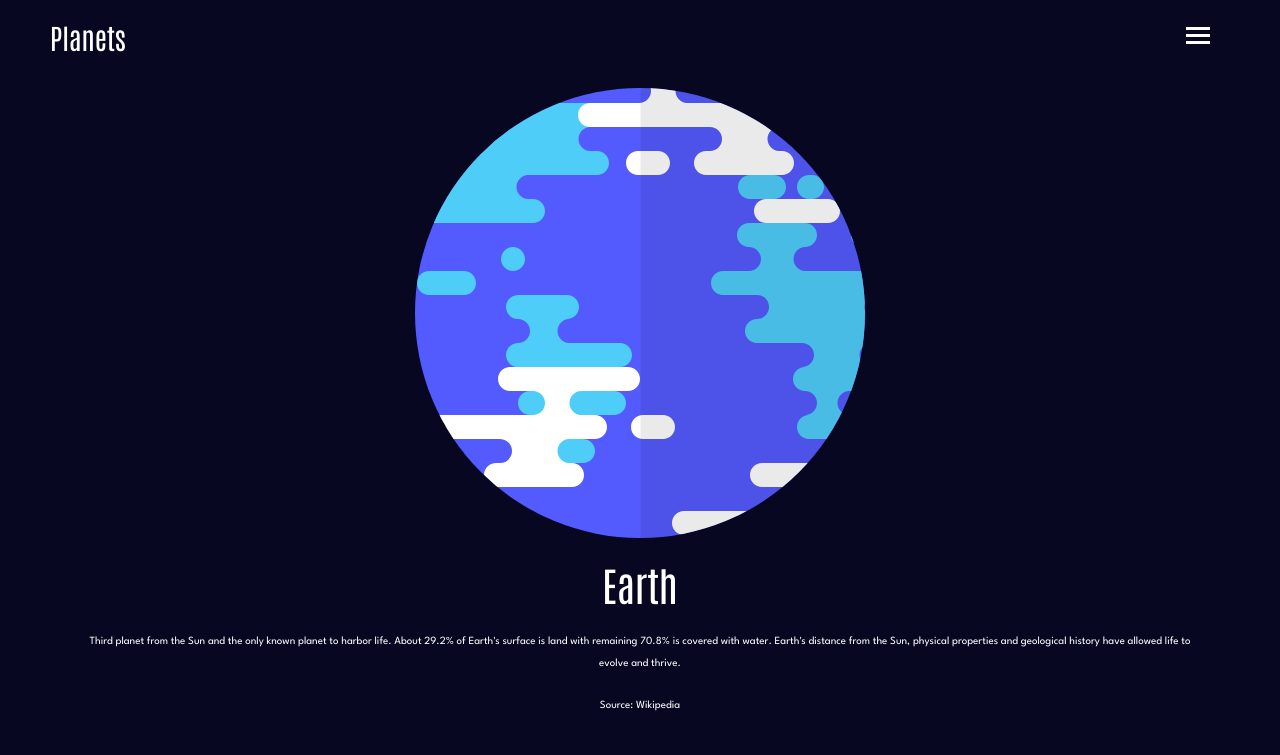
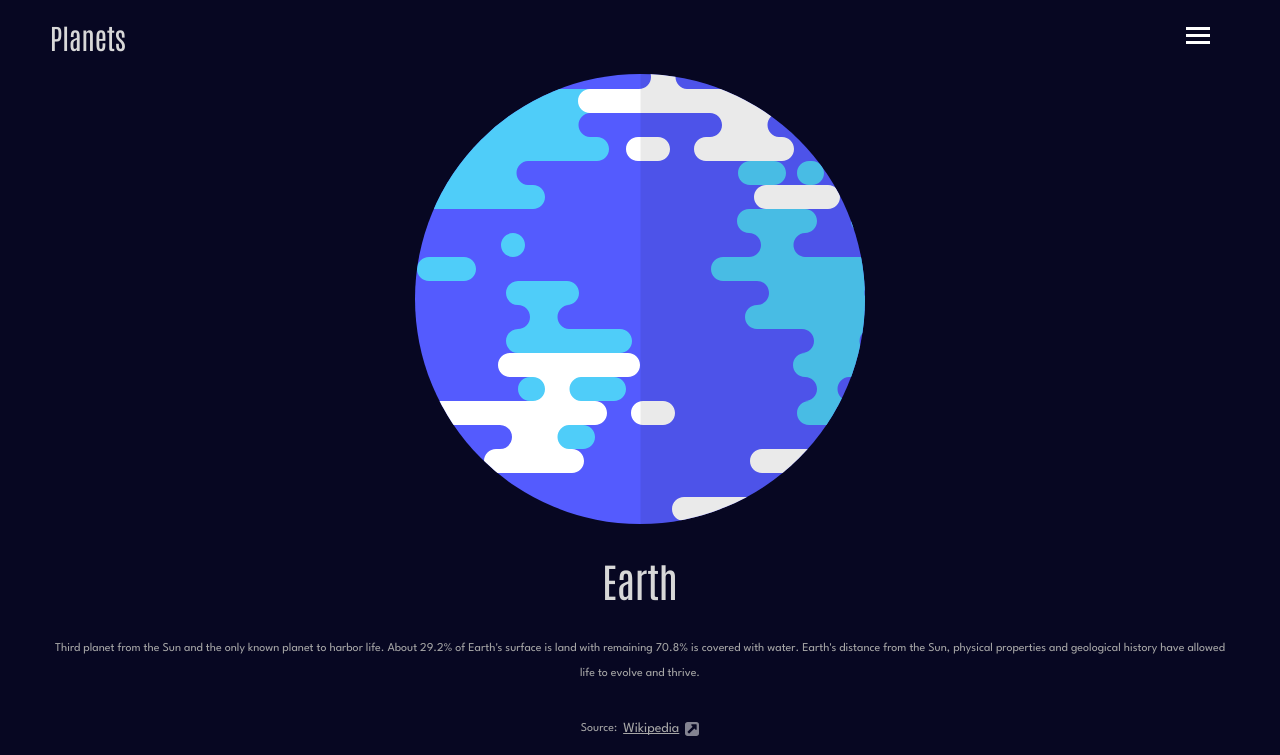
Before and after one commit to cgojk/planets, a React (Vite) app: page /earth in a window 1280 px wide. Shown: the top 755 px of the page. Built offline with nearby package versions, Linux system fonts and the light colour scheme.

Commit message:
adding padding styling the overview page

```diff
--- a/src/components/Overview.jsx
+++ b/src/components/Overview.jsx
@@ -1,6 +1,7 @@
 import React from "react";
 import { useParams } from "react-router-dom";
 import data from "../data.json";
+import linksource from "../assets/icon-source.svg";
 
 export default function Overview() {
   const {planetName } = useParams();
@@ -14,7 +15,7 @@ export default function Overview() {
   }
 
   return (
-    <section className="overview">
+    <section className="overview ">
       <div className="overview__inner container">
 
 
@@ -39,7 +40,10 @@ export default function Overview() {
           rel="noopener noreferrer"
           className="overview__item__source"
         >
-          Source: Wikipedia
+          Source: <span className="overview__item__source__link"
+          >Wikipedia
+          <img src={linksource} alt="link source" className="link__source__icon" />
+          </span>
         </a>
    </div>
       <ul className="overview__item__details">
--- a/src/styles/_base.scss
+++ b/src/styles/_base.scss
@@ -17,6 +17,7 @@ body {
   min-height: 100vh;
   display: flex;
   flex-direction: column;
+  padding:var(--space-5);
 }
 
 .main-content {
@@ -154,37 +155,76 @@ a {
   display: flex;
   flex-direction: column;
   align-items: center;
-  gap: var(--space-6);
+  gap: var(--space-8);
   text-align: center;
-  padding: var(--space-10);
+  padding: var(--space-4);
 
   .overview__item__content{
-    font: var(--font-10-regular);
-    letter-spacing: var(--font-10-regular-letter-spacing);
+    font: var(--font-9-regular);
+    letter-spacing: var(--font-9-regular-letter-spacing);
     color: var(--neutral-400);
+
   }
+  .overview__item__source{
+    font: var(--font-9-regular);
+    letter-spacing: var(--font-9-regular-letter-spacing);
+    color: var(--neutral-400);
+    display:flex;
+    justify-content:center;
+    align-items:center;
+    flex-direction:row;
+    gap:var(--space-2);
+
+
+  }
+
+  .overview__item__source__link{
+  font: var(--font-8-regular);
+  letter-spacing: var(--font-8-regular-letter-spacing);
+  text-decoration-line: underline;
+  text-decoration-skip-ink: none;
+  text-decoration-thickness: auto;
+  text-underline-offset: auto;
+  text-underline-position: from-font;
+  display:flex;
+  align-items:center;
+  justify-content:center;
+    flex-direction:row;
+    gap:var(--space-2);
+    .link__source__icon{
+      width:14px;
+      height:14px;
+    }
+
+
+  }
+
 }
+
 
 .overview__item__details {
   display: flex;
   flex-direction: column;
   gap: var(--space-3);
-  margin-left:0;
+  list-style: none;
+  padding: 0;
+  margin: var(--space-8) 0 0 0;
+
 
 
   .item__result{
     display:flex;
     flex-direction:row;
     justify-content:space-between;
-    border:1px solid var(--neutral-0);
-    padding:var(--space-4);
+    border:1px solid rgba(255, 255, 255, 0.205);
+    padding:.5rem 1.5rem .5rem 1.5rem;
 
 
   .item__detail {
-    font: var(--font-12-regular);
+    font: var(--font-10-regular);
     color: var(--neutral-400);
     text-transform: uppercase;
-    letter-spacing: var(--font-12-regular-letter-spacing);
+    letter-spacing: var(--font-10-regular-letter-spacing);
   }
   .result {
     font: var(--font-6);
--- a/src/styles/_variables.scss
+++ b/src/styles/_variables.scss
@@ -12,7 +12,9 @@
 
 --neutral-950:hsl(0,0%,0%);
 --neutral-300:hsl(0,0%,85%);
---neutral-0:hsl(0,0%,100%);
+--neutral-0:#d8d8d8;
+
+--neutral-400:hsl(0,0%,65%);
 
 --aqua-100:hsl(196,46%,79%);
 --aqua-50:hsl(196,83%,93%);
--- a/src/styles/index.css
+++ b/src/styles/index.css
@@ -131,7 +131,8 @@ textarea:not([rows]) {
      ========================================== */
   --neutral-950:hsl(0,0%,0%);
   --neutral-300:hsl(0,0%,85%);
-  --neutral-0:hsl(0,0%,100%);
+  --neutral-0:#d8d8d8;
+  --neutral-400:hsl(0,0%,65%);
   --aqua-100:hsl(196,46%,79%);
   --aqua-50:hsl(196,83%,93%);
   --navy-950:hsl(240,67%,8%);
@@ -220,6 +221,7 @@ body {
   min-height: 100vh;
   display: flex;
   flex-direction: column;
+  padding: var(--space-5);
 }
 
 .main-content {
@@ -350,34 +352,65 @@ a {
   display: flex;
   flex-direction: column;
   align-items: center;
-  gap: var(--space-6);
+  gap: var(--space-8);
   text-align: center;
-  padding: var(--space-10);
+  padding: var(--space-4);
 }
 .overview__inner .overview__item__content {
-  font: var(--font-10-regular);
-  letter-spacing: var(--font-10-regular-letter-spacing);
+  font: var(--font-9-regular);
+  letter-spacing: var(--font-9-regular-letter-spacing);
   color: var(--neutral-400);
+}
+.overview__inner .overview__item__source {
+  font: var(--font-9-regular);
+  letter-spacing: var(--font-9-regular-letter-spacing);
+  color: var(--neutral-400);
+  display: flex;
+  justify-content: center;
+  align-items: center;
+  flex-direction: row;
+  gap: var(--space-2);
+}
+.overview__inner .overview__item__source__link {
+  font: var(--font-8-regular);
+  letter-spacing: var(--font-8-regular-letter-spacing);
+  text-decoration-line: underline;
+  -webkit-text-decoration-skip-ink: none;
+          text-decoration-skip-ink: none;
+  text-decoration-thickness: auto;
+  text-underline-offset: auto;
+  text-underline-position: from-font;
+  display: flex;
+  align-items: center;
+  justify-content: center;
+  flex-direction: row;
+  gap: var(--space-2);
+}
+.overview__inner .overview__item__source__link .link__source__icon {
+  width: 14px;
+  height: 14px;
 }
 
 .overview__item__details {
   display: flex;
   flex-direction: column;
   gap: var(--space-3);
-  margin-left: 0;
+  list-style: none;
+  padding: 0;
+  margin: var(--space-8) 0 0 0;
 }
 .overview__item__details .item__result {
   display: flex;
   flex-direction: row;
   justify-content: space-between;
-  border: 1px solid var(--neutral-0);
-  padding: var(--space-4);
+  border: 1px solid rgba(255, 255, 255, 0.205);
+  padding: 0.5rem 1.5rem 0.5rem 1.5rem;
 }
 .overview__item__details .item__result .item__detail {
-  font: var(--font-12-regular);
+  font: var(--font-10-regular);
   color: var(--neutral-400);
   text-transform: uppercase;
-  letter-spacing: var(--font-12-regular-letter-spacing);
+  letter-spacing: var(--font-10-regular-letter-spacing);
 }
 .overview__item__details .item__result .result {
   font: var(--font-6);
```
Also changed, not shown: 1 other file (tests, documents, lock files or other folders).
